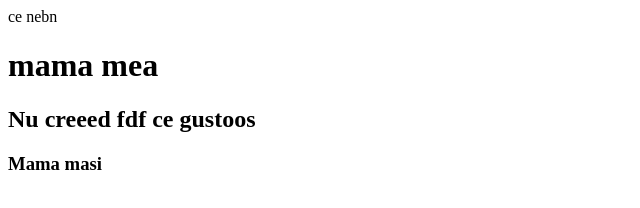
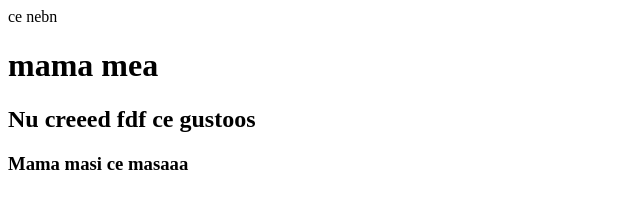
Before and after one commit to casistieinfo/Individ_Proj, a plain HTML site: page index.html in a window 1280 px wide. Shown: the full height of the page, 0-640 px from the left. Drawn offline with Linux system fonts and the light colour scheme.

Commit message:
Update index.html

```diff
--- a/index.html
+++ b/index.html
@@ -10,6 +10,6 @@
     <c4>ce nebn</c4>
     <h1>mama mea</h1>
     <h2>Nu creeed fdf ce gustoos</h2>
-    <h3>Mama masi</h3>
+    <h3>Mama masi ce masaaa</h3>
 </body>
 </html>
```
